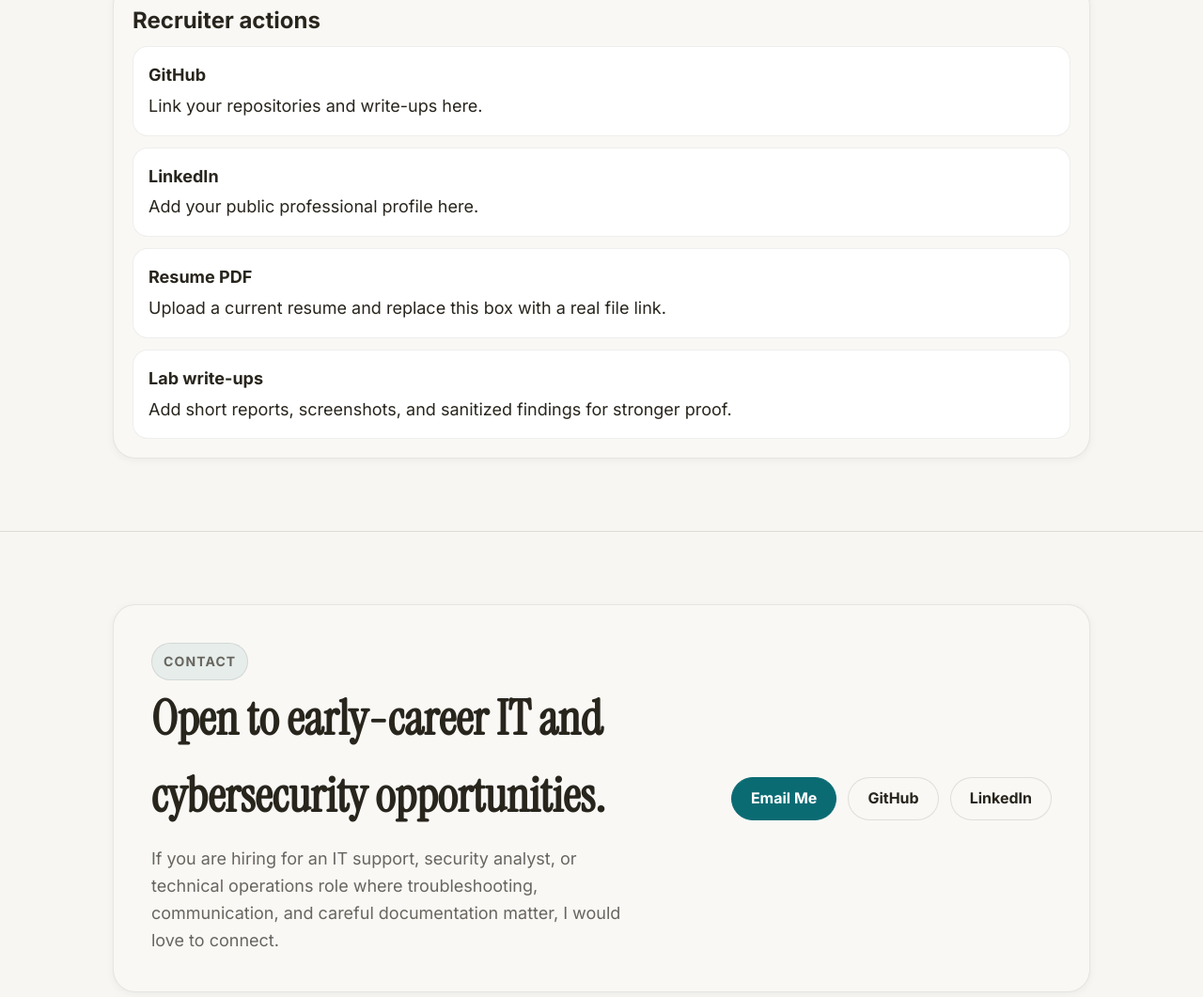
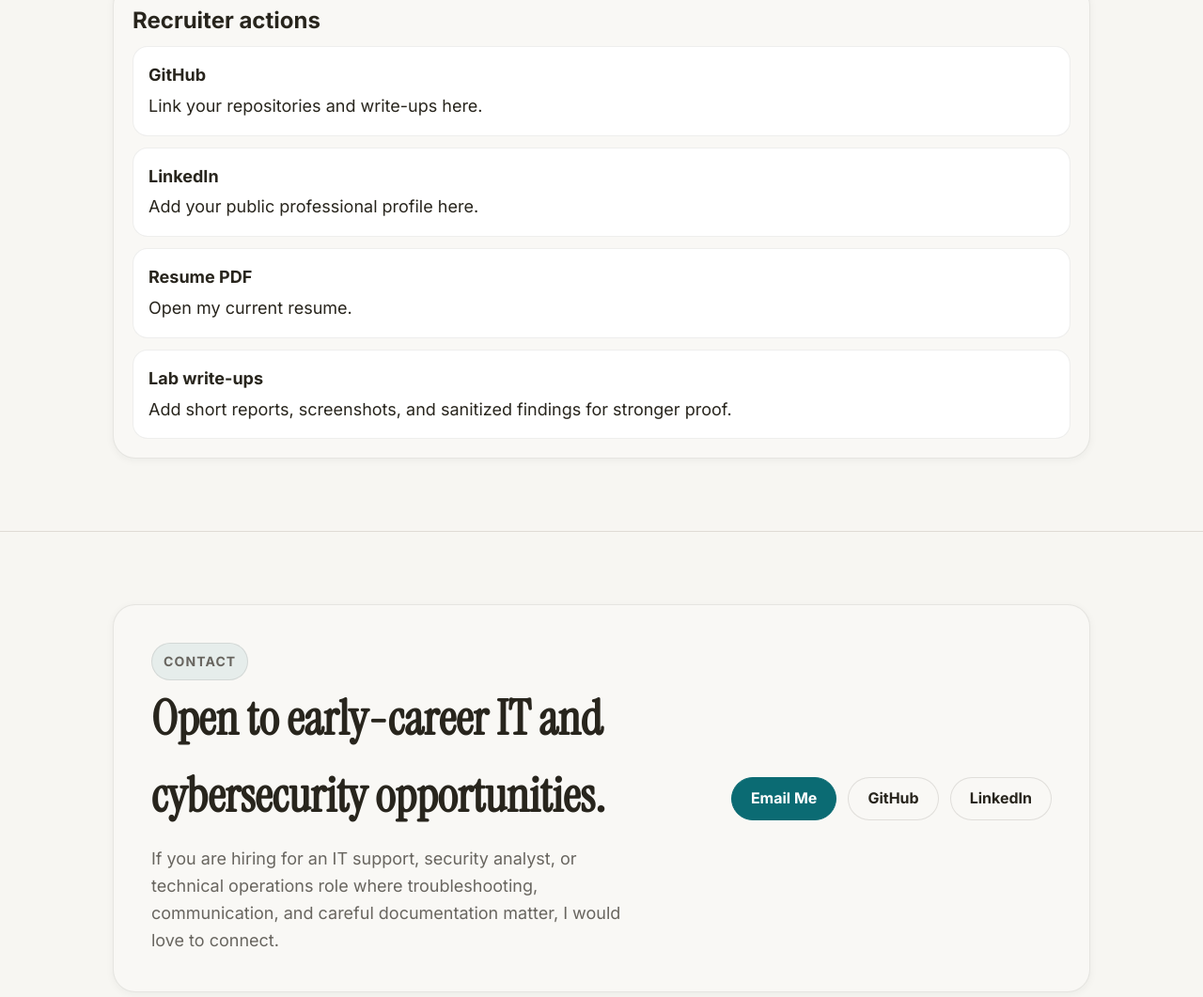
Before and after one commit to janelleet/janelleet.github.io, a plain HTML site: page index.html in a window 1280 px wide. Shown: the part 5489-6550 px from the top of the page at 94% size. Drawn offline with Linux system fonts and the light colour scheme.

Commit message:
Update index.html

```diff
--- a/index.html
+++ b/index.html
@@ -313,7 +313,10 @@
             <div class="resource-list">
               <a class="resource-item" href="https://github.com/janelleet" target="_blank" rel="noopener noreferrer"><strong>GitHub</strong>Link your repositories and write-ups here.</a>
               <a class="resource-item" href="https://www.linkedin.com/in/tenoriojan" target="_blank" rel="noopener noreferrer"><strong>LinkedIn</strong>Add your public professional profile here.</a>
-              <div class="resource-item"><strong>Resume PDF</strong>Upload a current resume and replace this box with a real file link.</div>
+             <a class="resource-item" href="assets/Janelle-Tenorio-Resume.pdf" target="_blank" rel="noopener noreferrer">
+               <strong>Resume PDF</strong>
+               Open my current resume.
+             </a>
               <div class="resource-item"><strong>Lab write-ups</strong>Add short reports, screenshots, and sanitized findings for stronger proof.</div>
             </div>
           </div>
```
